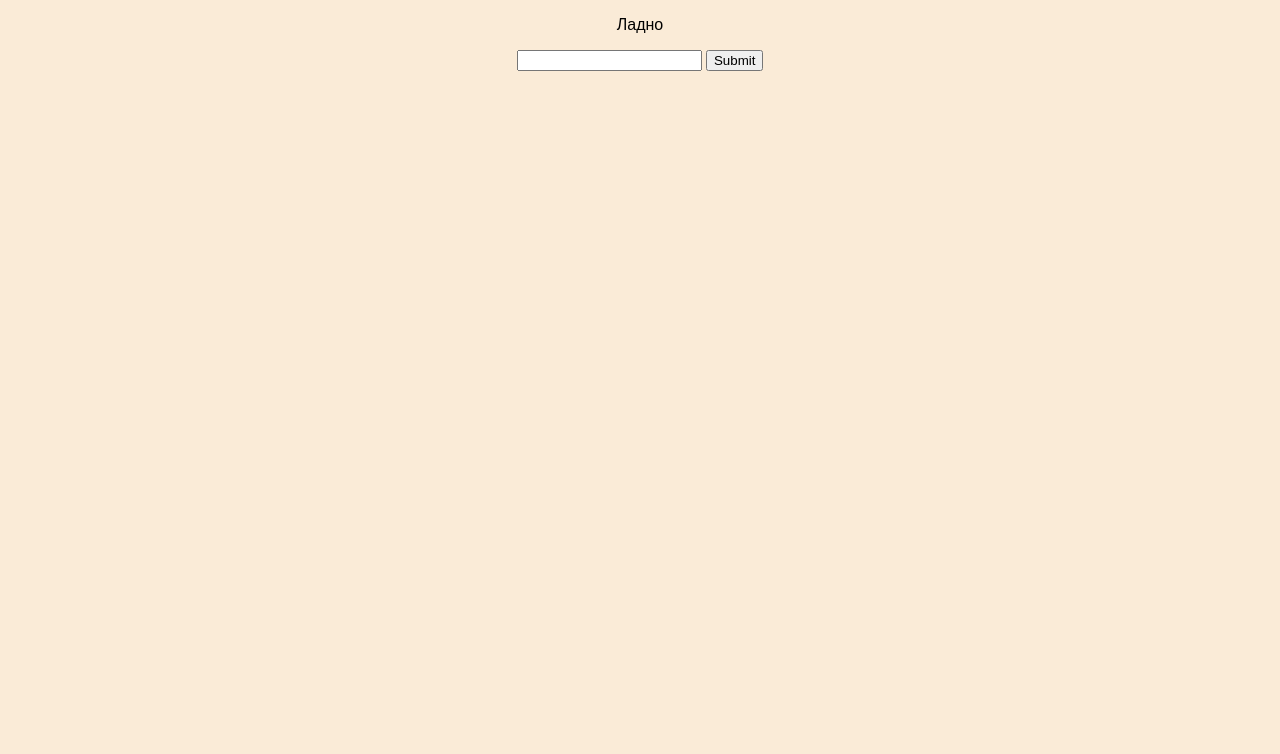
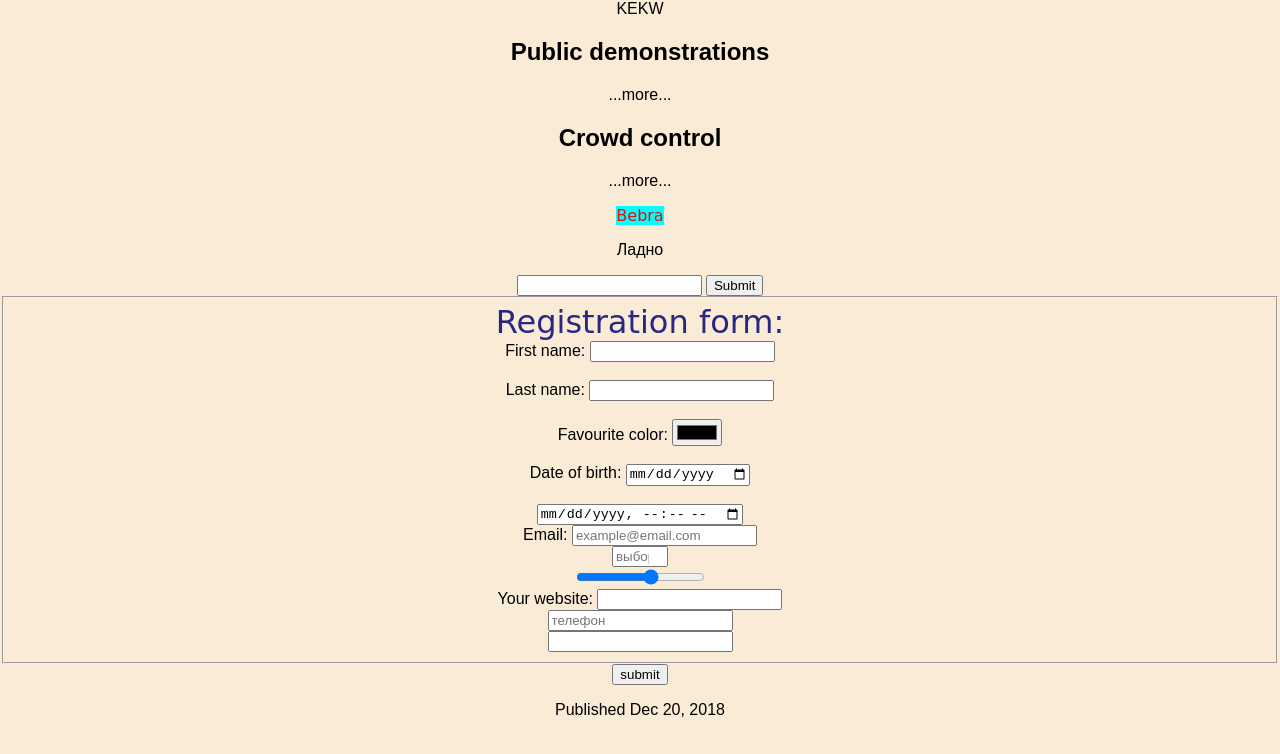
Before and after one commit to EmpireofStorm/full-stak-courses, a plain HTML site: page main.html in a window 1280 px wide. Drawn offline with Linux system fonts and the light colour scheme.

Commit message:
added file with registration form and learned about different input tags in HMTL

```diff
--- a/main.css
+++ b/main.css
@@ -7,3 +7,16 @@ Body{
     font-size: 100%;
     font-family: sans-serif;
 }
+article{
+
+}
+div1{
+    background-color: aqua;
+    color: red;
+    font-family: cursive;
+}
+legend{
+    font-family:cursive;
+    color: rgb(40, 40, 131);
+    font-size:200%;
+}
--- a/main.html
+++ b/main.html
@@ -16,10 +16,55 @@
         }
     </script>
     <body>
+        <arcticle>
+        <header>KEKW</header>
+        <div>
+            <section id="public">
+                <h1>Public demonstrations</h1>
+                <p>...more...</p>
+            </section>
+            <section id="control">
+                <h1>Crowd control</h1>
+                <p>...more...
+                </p>
+            </section>
+        </div>
+        <article><div1>Bebra</div1></article>
         <p>Ладно</p>
-        <!--жесткий комментарий-->
         <input type="text" id="textField1">
         <input type="button" onClick="textChecker()" value="Submit">
+        <!--жесткий комментарий-->
+        <form>
+            <fieldset form="user-regn" name="user_details"> <center><legend>Registration form:</legend></center>
+        <label for="fname">First name:</label>
+        <input type="text" id="fname" name="fname" required/><br><br>
+        <label for="lname">Last name:</label>
+        <input type="text" id="lname" name="lname" required/><br><br>
+        <label for="fcolor">Favourite color:</label>
+        <input type="color" id="fcolor" name="fcolor"/><br><br>
+        <label for="birthdaydate">Date of birth:</label>
+        <input type="date" id="birthdaydate" name="birthdaydate" required/><br><br>
+        <input type="datetime-local" placeholder="это дата с часовым поясом"/><br>
+        <label for="uemail">Email:</label>
+        <input type="email" placeholder="example@email.com" id="uemail" name="uemail" required/><br>
+        <input type="number" min="1" max="10" id="numberfield1" placeholder="выбор числа"/><br>
+        <input type="range" min="5" max="10"/><br>
+        <label for="uwebsite">Your website:</label>
+        <input type="URL" id="uwebsite" name="uwebsite"/><br>
+        <input type="tel" pattern="+7([0-9]{3}) [0-9]{3}-[0-9]{2}-[0-9]{2}" placeholder="телефон" required/><br>
+        <input type="text" list="countrysfrom">
+        <datalist id="countrysfrom">
+            <option value="Kazakhstan"></option>
+            <option value="Russia"></option>
+            <option value="Ukraine"></option>
+        </datalist>
+        </fieldset>
+        <input type="submit" value="submit">
+        </form>
+                <footer>
+            <p>Published <time datetime="2018-12-20">Dec 20, 2018</time></p>
+        </footer>
+        </arcticle>
     </body>
 </html>
 <!--<link href="C:\Users\User\Documents\full stack development for courses\main.css" rel="stylesheet"><!--for css integration-->
```
Also changed, not shown: registration_form.html (added, +31 -0 lines), solarsystem.html (added, +52 -0 lines).
